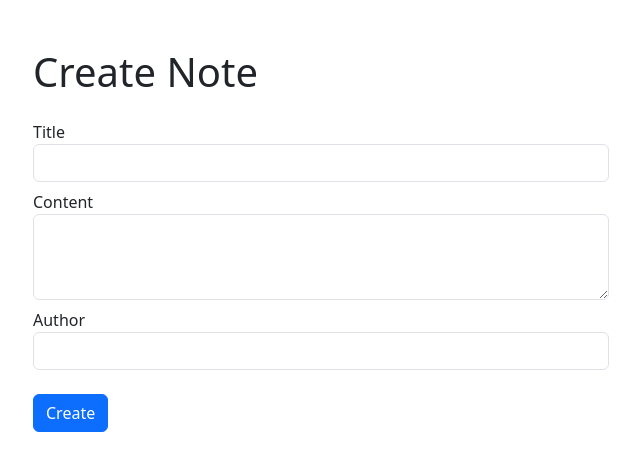
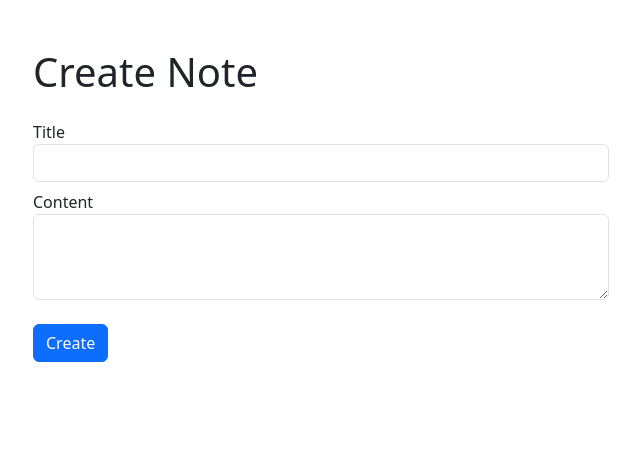
Before and after one commit to jualeomad/teamnotes, a Django app: page /notes/create_note/ in a window 1280 px wide. Shown: the top 471 px of the page, without its empty margins (319-959 px from the left). Run offline with Django 5.2, Linux system fonts and the light colour scheme; the visitor is signed in with stand-in values (Sample User, id 1); parts of the project's set-up code (start-up, migrations or seed data) failed here and were passed over; some libraries are stand-ins or nearby versions.

Commit message:
feat: author auto al crear note

```diff
--- a/main/templates/create_note.html
+++ b/main/templates/create_note.html
@@ -30,11 +30,6 @@
             <label for="content">Content</label>
             <textarea class="form-control" rows="3" name="content"></textarea>
         </div>
-        <div class="form-group mb-2">
-            <label for="author">Author</label>
-            <input type="text" class="form-control" name="author">
-            {% comment %} <small class="form-text text-muted">We'll never share your email with anyone else.</small> {% endcomment %}
-        </div>
         <button type="submit" class="btn btn-primary mt-3">Create</button>
     </form>
 </div>
--- a/main/views.py
+++ b/main/views.py
@@ -19,7 +19,7 @@ def create_note_view(request):
     if request.method == 'POST':
         title = request.POST.get('title')
         content = request.POST.get('content')
-        author = request.POST.get('author')
+        author = request.user.username
 
         if title and content and author:
             create_note(title, content, author)
```
